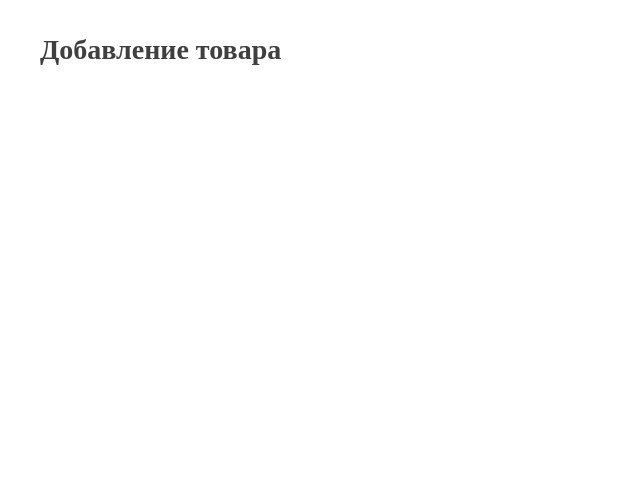
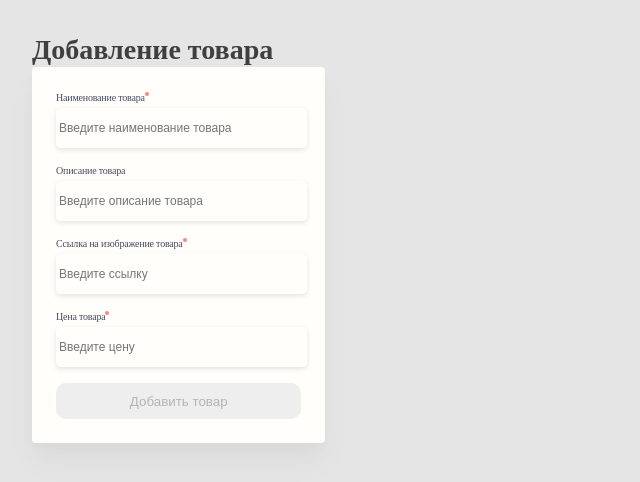
Before and after one commit to SpanDetectea/idaprojectTZ, a website built with webpack: page index.html in a window 1280 px wide. Shown: the whole page, without its empty margins (0-640 px from the left). Built offline with nearby package versions, Linux system fonts and the light colour scheme.

Commit message:
addroduct

```diff
--- a/scss/styles.scss
+++ b/scss/styles.scss
@@ -1,5 +1,16 @@
 $width: 1440px;
-$height: 900px;
+$height: 900;
+
+html,
+body {
+    margin: 0;
+    padding: 0;
+    background: #E5E5E5;
+}
+
+.red {
+    color: red;
+}
 
 .main {
     margin: 32px 32px 16px 32px;
@@ -12,4 +23,75 @@ $height: 900px;
         line-height: 35px;
         color: #3F3F3F;
     }
+
+    &__addProduct {
+        background-color: #FFFEFB;
+        width: 332px * 100 / ($width - 32px * 2) * 1%;
+        // width: 332*100/($width - 32px*2);
+        // height: 440*100/($height-32)*1%;
+        box-shadow: 0px 20px 30px rgba(0, 0, 0, 0.04), 0px 6px 10px rgba(0, 0, 0, 0.02);
+        border-radius: 4px;
+
+        &__wrapper {
+            padding: 24px;
+
+            & form {
+                display: flex;
+                flex-direction: column;
+
+                & input {
+                    margin: 4px 0 16px 0;
+                    width: 100%;
+                    height: 36px;
+                    font-weight: normal;
+                    font-size: 12px;
+                    line-height: 15px;
+                    color: #B4B4B4;
+                    background: #FFFEFB;
+                    border: 1px solid #FFFEFB;
+                    box-shadow: 0px 2px 5px rgba(0, 0, 0, 0.1);
+                    border-radius: 4px;
+                }
+
+                & button {
+                    width: 100%;
+                    height: 36px;
+                    background: #EEEEEE;
+                    border: 1px solid #EEEEEE;
+                    border-radius: 10px;
+                    color: #B4B4B4;
+                }
+
+                & label {
+                    position: relative;
+
+                    span {
+                        position: relative;
+                        span::before {
+                            content: '';
+                            position: absolute;
+                            top: 0;
+                            left: 0;
+                            width: 4px;
+                            height: 4px;
+                            background: #FF8484;
+                            border-radius: 4px;
+                            z-index: 999;
+                        }
+                    }
+
+                }
+            }
+
+            &__text {
+                font-family: Source Sans Pro;
+                font-style: normal;
+                font-weight: normal;
+                font-size: 10px;
+                line-height: 13px;
+                letter-spacing: -0.02em;
+                color: #49485E;
+            }
+        }
+    }
 }
--- a/src/index.js
+++ b/src/index.js
@@ -1 +1,7 @@
 import '../scss/styles.scss';
+
+document.addEventListener('DOMContentLoaded', () => {
+    const addProduct = require('./modules/addProduct');
+
+    addProduct();
+})
--- /dev/null
+++ b/src/modules/addProduct.js
@@ -0,0 +1,20 @@
+function addProduct() {
+    let div = document.createElement('div');
+    div.classList.add('main__addProduct__wrapper');
+    div.innerHTML = `
+    <form action="">
+    <label class="main__addProduct__wrapper__text">Наименование товара<span class="red"><span></span></span></label>
+    <input type="text" placeholder = "Введите наименование товара">
+    <label class="main__addProduct__wrapper__text">Описание товара</label>
+    <input type="text" placeholder = "Введите описание товара">
+    <label class="main__addProduct__wrapper__text">Ссылка на изображение товара<span class="red"><span></span></span></label>
+    <input type="text" placeholder = "Введите ссылку">
+    <label class="main__addProduct__wrapper__text">Цена товара<span class="red"><span></span></span></label>
+    <input type="text" placeholder = "Введите цену">
+    <button>Добавить товар</button>
+    </form>
+    `;
+    document.querySelector('.main__addProduct').append(div);
+}
+
+module.exports = addProduct;
```
Also changed, not shown: bundle/bundle.js (+47 -3 lines), index.html (+2 -1 lines), 1 other file.
